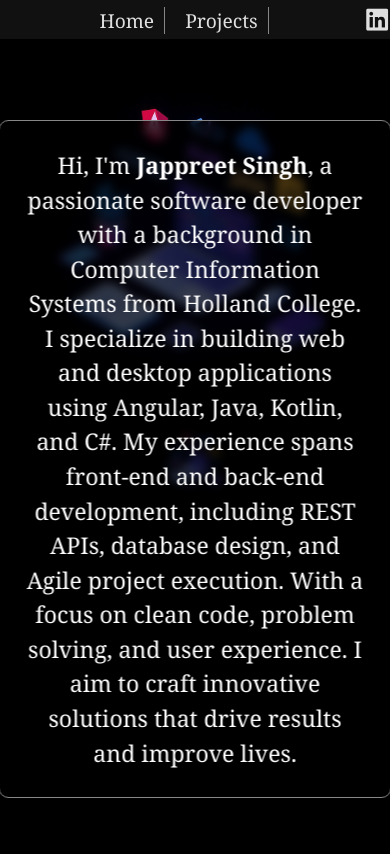
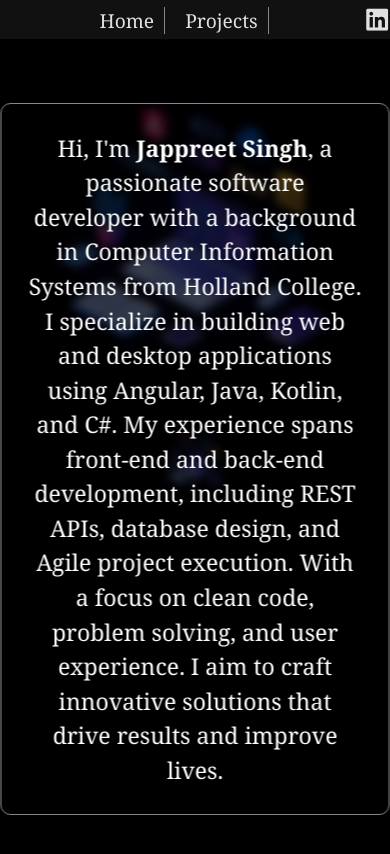
Before and after one commit to Jappreet-Singh/portfolio-website, an Angular app: page / in a window 390 px wide. Shown: the top 854 px of the page. Built offline with nearby package versions, Linux system fonts and the light colour scheme.

Commit message:
css changes for mobile screen

```diff
--- a/src/app/home/home.component.css
+++ b/src/app/home/home.component.css
@@ -64,7 +64,7 @@ body {
         background: rgba(0, 0, 0, 0.7);
         text-align: center;
         border-radius: 10px;
-        width: 90%;
+        width: 89%;
     }
 
     #background-image {
--- a/src/app/project/project.component.css
+++ b/src/app/project/project.component.css
@@ -82,6 +82,6 @@ img {
     }
 
     .background {
-        transform: translateX(-30%);
+        transform: translateX(-32%);
     }
 }
```
